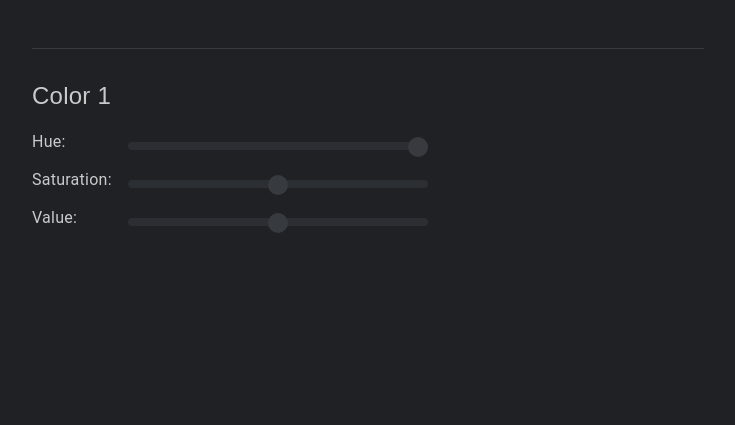
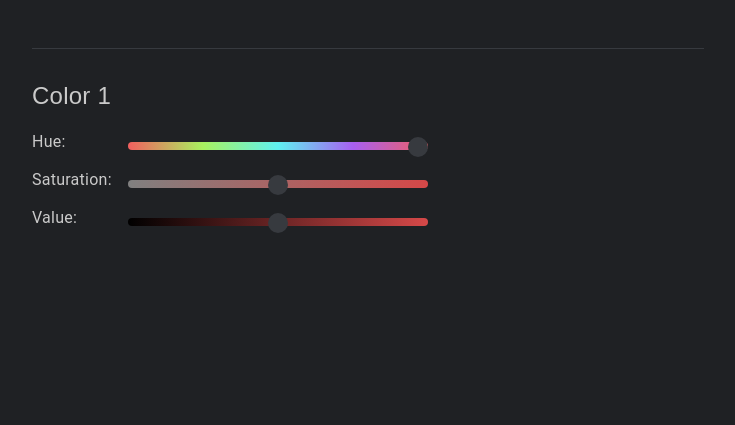
Before and after one commit to jackw01/led-control, a Python web app: template ledcontrol/templates/index.html in a window 1280 px wide. Shown: the top 425 px of the page, without its empty margins (272-1007 px from the left). Run offline with Jinja, Linux system fonts and the light colour scheme; the template is opened without the code that fills it: most values are stand-ins (such as "Sample title", 1, 10 or a date in 2020); style sheets or scripts are compiled from the project's sources.

Commit message:
save settings and improve color inputs

```diff
--- a/ledcontrol/animationcontroller.py
+++ b/ledcontrol/animationcontroller.py
@@ -61,7 +61,7 @@ class AnimationController:
             'green_phase_offset': 0.5,
             'blue_phase_offset': 1.0
         }
-        self.colors = [ [0.0, 0.0, 1.0] ]
+        self.colors = [ [0.0, 1.0, 1.0] ]
         self.points = led_locations
         self.refresh_rate = refresh_rate
         self.led_controller = led_controller
--- a/ledcontrol/static/css/style.less
+++ b/ledcontrol/static/css/style.less
@@ -362,3 +362,30 @@ input[type="range"], .progress-bar-track {
     margin-bottom: 0;
   }
 }
+
+.hue-grad {
+    background: -moz-linear-gradient(left, rgba(241,95,95,1) 0%, rgba(168,241,95,1) 25%, rgba(95,241,241,1) 50%, rgba(168,95,241,1) 75%, rgba(241,95,98,1) 100%) !important;
+    background: -webkit-gradient(left top, right top, color-stop(0%, rgba(241,95,95,1)), color-stop(25%, rgba(168,241,95,1)), color-stop(50%, rgba(95,241,241,1)), color-stop(75%, rgba(168,95,241,1)), color-stop(100%, rgba(241,95,98,1))) !important;
+    background: -webkit-linear-gradient(left, rgba(241,95,95,1) 0%, rgba(168,241,95,1) 25%, rgba(95,241,241,1) 50%, rgba(168,95,241,1) 75%, rgba(241,95,98,1) 100%) !important;
+    background: -o-linear-gradient(left, rgba(241,95,95,1) 0%, rgba(168,241,95,1) 25%, rgba(95,241,241,1) 50%, rgba(168,95,241,1) 75%, rgba(241,95,98,1) 100%) !important;
+    background: -ms-linear-gradient(left, rgba(241,95,95,1) 0%, rgba(168,241,95,1) 25%, rgba(95,241,241,1) 50%, rgba(168,95,241,1) 75%, rgba(241,95,98,1) 100%) !important;
+    background: linear-gradient(to right, rgba(241,95,95,1) 0%, rgba(168,241,95,1) 25%, rgba(95,241,241,1) 50%, rgba(168,95,241,1) 75%, rgba(241,95,98,1) 100%) !important;
+}
+
+.val-grad {
+    background: -moz-linear-gradient(left, rgba(0,0,0,1) 0%, rgba(214,73,73,1) 100%) !important;
+    background: -webkit-gradient(left top, right top, color-stop(0%, rgba(0,0,0,1)), color-stop(100%, rgba(214,73,73,1))) !important;
+    background: -webkit-linear-gradient(left, rgba(0,0,0,1) 0%, rgba(214,73,73,1) 100%) !important;
+    background: -o-linear-gradient(left, rgba(0,0,0,1) 0%, rgba(214,73,73,1) 100%) !important;
+    background: -ms-linear-gradient(left, rgba(0,0,0,1) 0%, rgba(214,73,73,1) 100%) !important;
+    background: linear-gradient(to right, rgba(0,0,0,1) 0%, rgba(214,73,73,1) 100%) !important;
+}
+
+.sat-grad {
+    background: -moz-linear-gradient(left, rgba(128,128,128,1) 0%, rgba(213,72,72,1) 100%) !important;
+    background: -webkit-gradient(left top, right top, color-stop(0%, rgba(128,128,128,1)), color-stop(100%, rgba(213,72,72,1))) !important;
+    background: -webkit-linear-gradient(left, rgba(128,128,128,1) 0%, rgba(213,72,72,1) 100%) !important;
+    background: -o-linear-gradient(left, rgba(128,128,128,1) 0%, rgba(213,72,72,1) 100%) !important;
+    background: -ms-linear-gradient(left, rgba(128,128,128,1) 0%, rgba(213,72,72,1) 100%) !important;
+    background: linear-gradient(to right, rgba(128,128,128,1) 0%, rgba(213,72,72,1) 100%) !important;
+}
--- a/ledcontrol/static/js/main.js
+++ b/ledcontrol/static/js/main.js
@@ -10,30 +10,32 @@ function updateControls() {
   else $('tr.a2').show();
 }
 
-$('.update-on-change').on('change', function update(evt) {
-  var key = $(this).data('id');
-  var val = parseFloat($(this).val(), 10);
-  if (!$(this).is('select')) {
-    var min = parseFloat($(this).attr('min'), 10);
-    var max = parseFloat($(this).attr('max'), 10);
+function handleParamUpdate() {
+  var elem = $(this);
+  var key = elem.data('id');
+  var val = parseFloat(elem.val(), 10);
+  if (!elem.is('select')) {
+    var min = parseFloat(elem.attr('min'), 10);
+    var max = parseFloat(elem.attr('max'), 10);
     if (val < min || val > max) return;
   }
   $('*[data-id=' + key + ']').val(val);
   $.getJSON('/setparam', { key: key, value: val, }, function(data, status, jqXHR) {});
-});
+}
 
-$('.update-color-on-change').on('change', function update(evt) {
-  var idx = $(this).data('idx');
-  var cmp = $(this).data('cmp');
-  var val = parseFloat($(this).val(), 10);
-  var min = parseFloat($(this).attr('min'), 10);
-  var max = parseFloat($(this).attr('max'), 10);
+function handleColorUpdate() {
+  var elem = $(this);
+  var idx = elem.data('idx');
+  var cmp = elem.data('cmp');
+  var val = parseFloat(elem.val(), 10);
+  var min = parseFloat(elem.attr('min'), 10);
+  var max = parseFloat(elem.attr('max'), 10);
   if (val < min || val > max) return;
   $.getJSON('/setcolor', { index: idx, component: cmp, value: val, }, function(data, status, jqXHR) {});
-});
+}
 
-$('#color_animation_mode, #secondary_animation_mode').change(function update(evt) {
-  updateControls();
-});
+$('.update-on-change').on('change', handleParamUpdate);
+$('.update-color-on-change').on('change mousemove touchmove', handleColorUpdate);
+$('#color_animation_mode, #secondary_animation_mode').change(updateControls);
 
-window.onload = updateControls();
+window.onload = updateControls;
--- a/ledcontrol/templates/index.html
+++ b/ledcontrol/templates/index.html
@@ -38,11 +38,11 @@
           {% elif input.control == 'range' %}
             <td>
               <span class="slider-container">
-                <input type="range" style="width:300px" min="{{ input.min }}" max="{{ input.max }}" step="{{ input.step }}" value="{{ input.val }}" class="update-on-change {{ input.e_class }}" data-id="{{ input.key }}">
+                <input type="range" style="width:300px" min="{{ input.min }}" max="{{ input.max }}" step="{{ input.step }}" value="{{ input.val }}" class="update-on-change {{ input.e_class }}" autocomplete="off" data-id="{{ input.key }}">
               </span>
             </td>
             <td>
-              <input type="number" style="width:70px" min="{{ input.min }}" max="{{ input.max }}" step="{{ input.step }}" value="{{ input.val }}" class="update-on-change {{ input.e_class }}" data-id="{{ input.key }}">
+              <input type="number" style="width:70px" min="{{ input.min }}" max="{{ input.max }}" step="{{ input.step }}" value="{{ input.val }}" class="update-on-change {{ input.e_class }}" autocomplete="off" data-id="{{ input.key }}">
             </td>
           {% endif %}
         </tr>
@@ -58,7 +58,7 @@
           </td>
           <td>
             <span class="slider-container">
-              <input type="range" style="width:300px" min="0" max="1" step="0.001" value="{{ color[0] }}" class="update-color-on-change" data-idx="{{ loop.index0 }}" data-cmp="{{ 0 }}">
+              <input type="range" style="width:300px" min="0" max="1" step="0.001" value="{{ color[0] }}" class="update-color-on-change hue-grad" autocomplete="off" data-idx="{{ loop.index0 }}" data-cmp="{{ 0 }}">
             </span>
           </td>
         </tr>
@@ -68,7 +68,7 @@
           </td>
           <td>
             <span class="slider-container">
-              <input type="range" style="width:300px" min="0" max="1" step="0.001" value="{{ color[1] }}" class="update-color-on-change" data-idx="{{ loop.index0 }}" data-cmp="{{ 1 }}">
+              <input type="range" style="width:300px" min="0" max="1" step="0.001" value="{{ color[1] }}" class="update-color-on-change sat-grad" autocomplete="off" data-idx="{{ loop.index0 }}" data-cmp="{{ 1 }}">
             </span>
           </td>
         </tr>
@@ -78,7 +78,7 @@
           </td>
           <td>
             <span class="slider-container">
-              <input type="range" style="width:300px" min="0" max="1" step="0.001" value="{{ color[2] }}" class="update-color-on-change" data-idx="{{ loop.index0 }}" data-cmp="{{ 2 }}">
+              <input type="range" style="width:300px" min="0" max="1" step="0.001" value="{{ color[2] }}" class="update-color-on-change val-grad" autocomplete="off" data-idx="{{ loop.index0 }}" data-cmp="{{ 2 }}">
             </span>
           </td>
         </tr>
```
Also changed, not shown: ledcontrol/app.py (+24 -0 lines).
